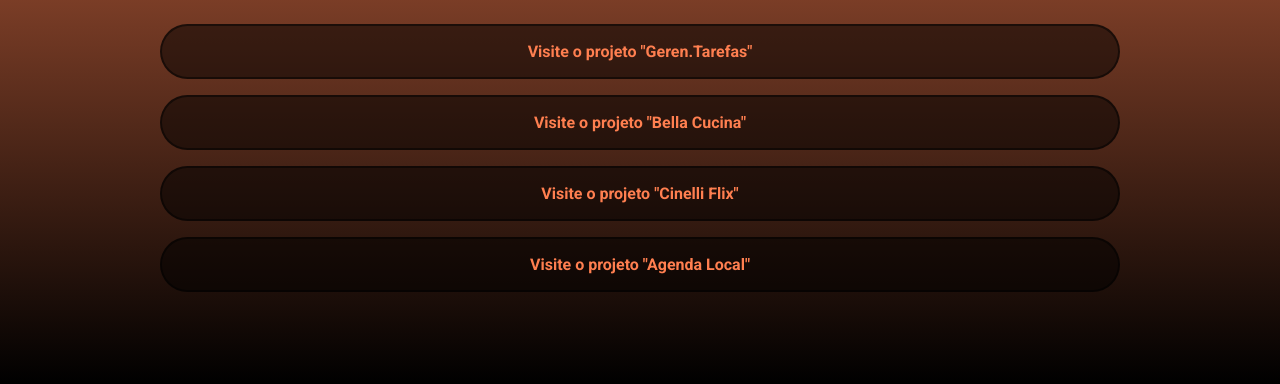
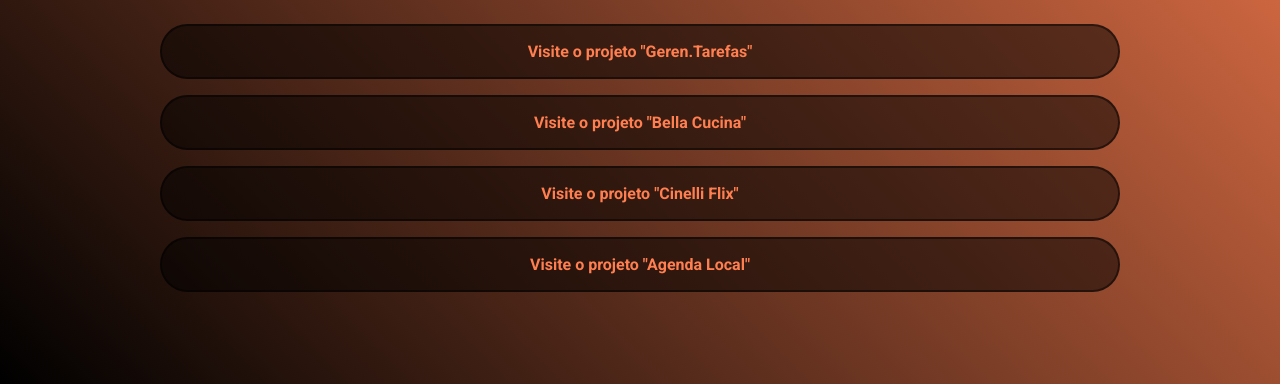
Before and after one commit to RodCinelli/Dev-Rodrigo-Cinelli, a website: page index.html in a window 1280 px wide. Shown: the part 416-800 px from the top of the page. Drawn offline with Linux system fonts and the light colour scheme.

Commit message:
Alterando o background-color

```diff
--- a/src/styles/main.less
+++ b/src/styles/main.less
@@ -16,7 +16,7 @@
 
 body {
     color: #colors[textColor];
-    background: linear-gradient(to top, #000000, #FF7F50);
+    background: linear-gradient(45deg, #000000, #FF7F50);
 }
 
 li {
```
Also changed, not shown: build/styles/main.css.
